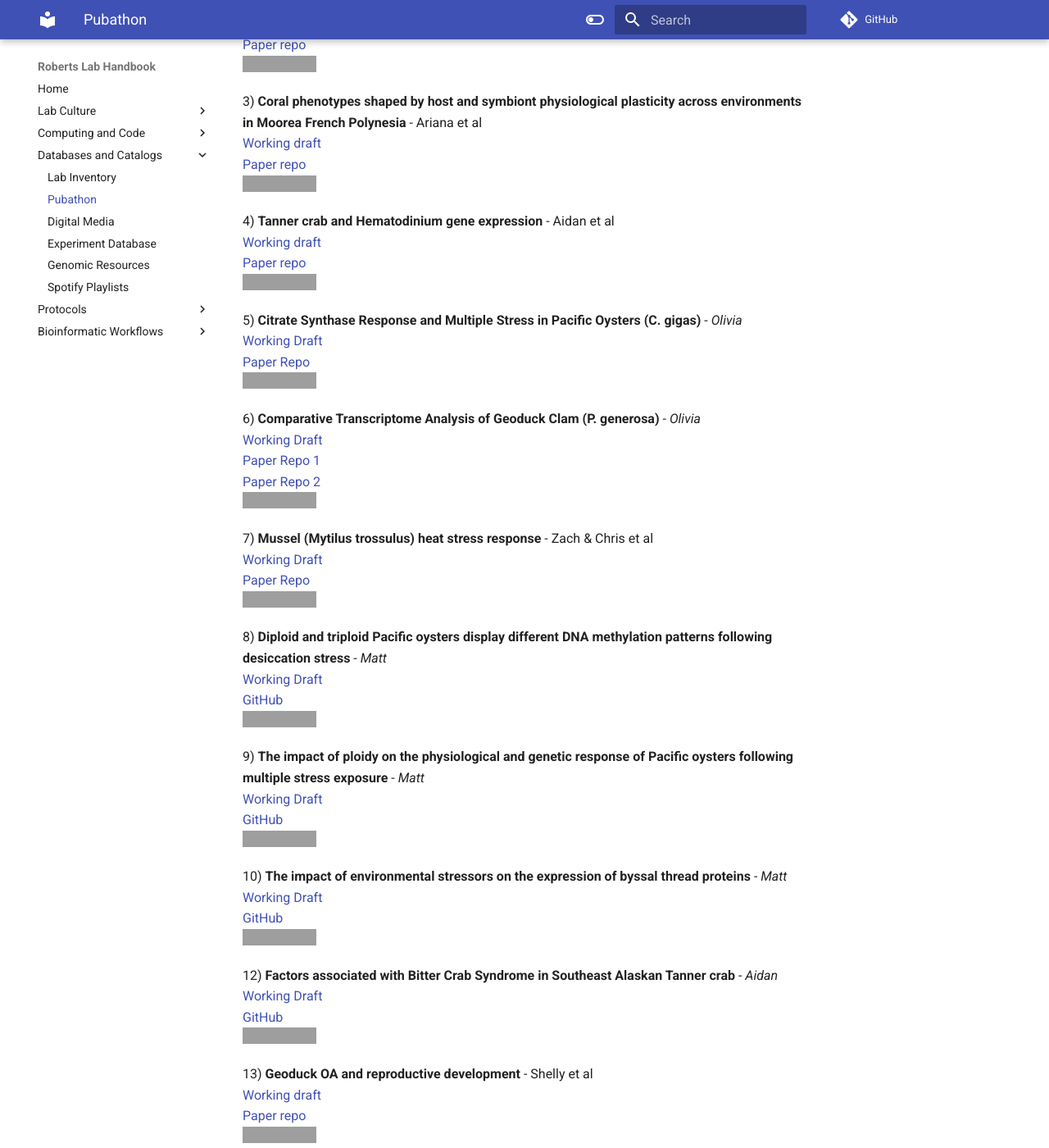
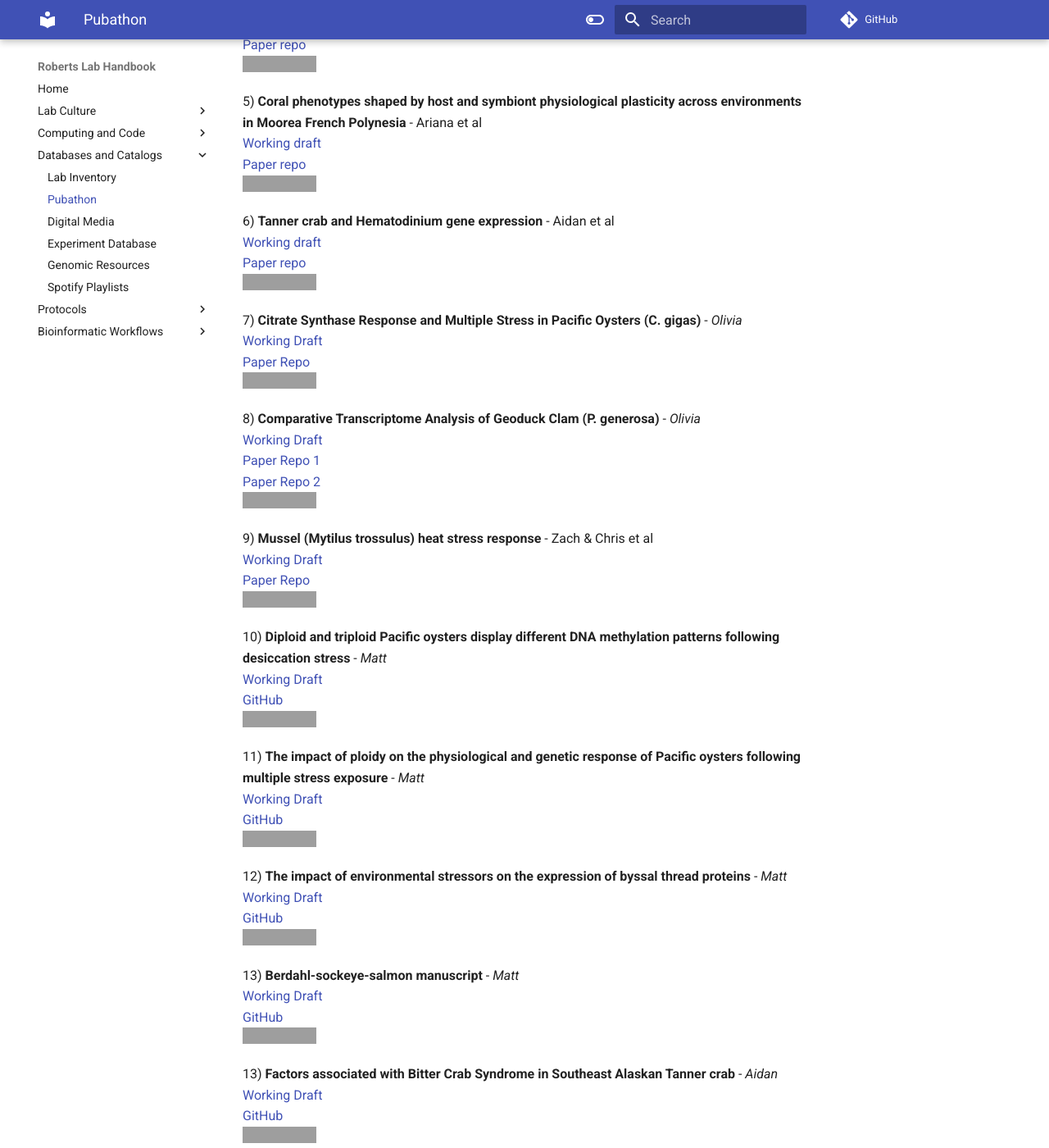
Before and after one commit to RobertsLab/resources, an MkDocs documentation site: the page built from docs/Pubathon.md, in a window 1280 px wide and 1400 px high, scrolled down 1021 px. Shown: the whole window at 82% size. Built offline with MkDocs 1.6.1 and Material for MkDocs 9.7.7, drawn with Linux system fonts in a browser that asks for light colours; comment, search, counter and statistics services are not loaded; grey boxes are pictures that could not be loaded.

Commit message:
add Berdahl-sockeye-salmon mansucript

```diff
--- a/docs/Pubathon.md
+++ b/docs/Pubathon.md
@@ -5,77 +5,80 @@
 
 <iframe width="682" height="422" seamless frameborder="0" scrolling="no" src="https://docs.google.com/spreadsheets/d/e/2PACX-1vQ3k1Br4DkiJyzH2nou51H-nORE9dVCgiwjD_nchL4CCsWcFBwSB-I562XG0ns2p32IROzNZ_PSFIqO/pubchart?oid=1185787774&amp;format=interactive"></iframe>
 
-11) **Proteomic response of early juvenile Pacific Oysters to temperature** - _Grac et al_
+1) **Proteomic response of early juvenile Pacific Oysters to temperature** - _Grac et al_
 [Working Draft](https://docs.google.com/document/d/1OaYNzlOJr5QibCYt8--GMNGvXlzHPR9_daCkNUVkj-U/edit)
 [GitHub](https://github.com/grace-ac/paper-pacific.oyster-larvae)
 ![status](https://img.shields.io/badge/pub--a--thon%20status-ACCEPTED!!-blue.svg)
 Journal: PeerJ
 
-16) **Geoduck Env Memory Genome Paper** - Hollie and Shelly et al
+2) **Geoduck Env Memory Genome Paper** - Hollie and Shelly et al
 [Working draft](https://docs.google.com/document/d/10Wmr_ceODWreZfS8WPekvoBwD2xEqlq28iSitapHTHA/edit)
 [OSF](https://osf.io/yem8n/)
 [GitHub](https://github.com/hputnam/Geoduck_Meth)
 ![status](https://img.shields.io/badge/pub--a--thon%20status-submitted-green.svg)
 
-1) **Coral nutritional exchange across ontogeny** - Ariana et al
+3) **Coral nutritional exchange across ontogeny** - Ariana et al
 [Working draft](https://docs.google.com/document/d/10Wmr_ceODWreZfS8WPekvoBwD2xEqlq28iSitapHTHA/edit)
 [Paper repo](https://github.com/AHuffmyer/EarlyLifeHistory_Energetics)
 ![status](https://img.shields.io/badge/pub--a--thon%20status-in%20progress-orange.svg)
 
-2) **Coral nutritional exchange in larvae under thermal stress** - Ariana et al
+4) **Coral nutritional exchange in larvae under thermal stress** - Ariana et al
 [Working draft](https://docs.google.com/document/d/1D-iMattGZxOVxhnQd1ib1ML0I_Vqoy7jkGPfxmmNd_8/edit)
 [Paper repo](https://github.com/AHuffmyer/SymbioticIntegration)
 ![status](https://img.shields.io/badge/pub--a--thon%20status-in%20progress-orange.svg)
 
-3) **Coral phenotypes shaped by host and symbiont physiological plasticity across environments in Moorea French Polynesia** - Ariana et al
+5) **Coral phenotypes shaped by host and symbiont physiological plasticity across environments in Moorea French Polynesia** - Ariana et al
 [Working draft](https://docs.google.com/document/d/1gBrDypEwR4ont16BX5hCv0N3kpMmFW-lJlT0PVaHvEM/edit)
 [Paper repo](https://github.com/urol-e5/timeseries)
 ![status](https://img.shields.io/badge/pub--a--thon%20status-in%20progress-orange.svg)
 
-4) **Tanner crab and Hematodinium gene expression** - Aidan et al
+6) **Tanner crab and Hematodinium gene expression** - Aidan et al
 [Working draft](https://docs.google.com/document/d/1hZ9gT6gd8aDRjrE9_JgY31TPvRKGyjTerdN2aebXrT8/edit)
 [Paper repo](https://github.com/afcoyle/hemat_bairdi_transcriptome)
 ![status](https://img.shields.io/badge/pub--a--thon%20status-in%20progress-orange.svg)
 
-5) **Citrate Synthase Response and Multiple Stress in Pacific Oysters (C. gigas)** - _Olivia_
+7) **Citrate Synthase Response and Multiple Stress in Pacific Oysters (C. gigas)** - _Olivia_
 [Working Draft](https://docs.google.com/document/d/1fbFR6rQdQiAYQkFlttQ_jnVntgv40YrUGGV0BgP78BI/edit)
 [Paper Repo](https://github.com/mattgeorgephd/NOPP-gigas-ploidy-temp/tree/main/202107_EXP2/citrate_synthase) </br>
 ![status](https://img.shields.io/badge/pub--a--thon%20status-early%20draft-yellow.svg)
 
-6) **Comparative Transcriptome Analysis of Geoduck Clam (P. generosa)** - _Olivia_
+8) **Comparative Transcriptome Analysis of Geoduck Clam (P. generosa)** - _Olivia_
 [Working Draft](https://docs.google.com/document/d/1YqGZNaGJxnlBQapLIxCF238DA-mGo6S1Tc7uBbWqN0o/edit) </br>
 [Paper Repo 1](https://github.com/ocattau/pgenreosa_shared_raven) </br>
 [Paper Repo 2](https://github.com/ocattau/code-for-Pgenerosa) </br>
 ![status](https://img.shields.io/badge/pub--a--thon%20status-in%20progress-orange.svg)
 
-7) **Mussel (Mytilus trossulus) heat stress response** - Zach & Chris et al
+9) **Mussel (Mytilus trossulus) heat stress response** - Zach & Chris et al
 [Working Draft](https://docs.google.com/document/d/10QEJBxxuIshe86aFV_8EuL5WKzX9SvJT_2HosNxuZqQ/edit?usp=sharing)
 [Paper Repo](https://github.com/afcoyle/fish541_lab) </br>
 ![status](https://img.shields.io/badge/pub--a--thon%20status-in%20progress-orange.svg)
 
-8) **Diploid and triploid Pacific oysters display different DNA methylation patterns following desiccation stress**  - _Matt_
+10) **Diploid and triploid Pacific oysters display different DNA methylation patterns following desiccation stress**  - _Matt_
 [Working Draft](https://docs.google.com/document/d/17mcGDI-TWmU4vgBXmiXmeofe4qEuFH5inBKBHhG9tzg/edit?usp=sharing)
 [GitHub](https://github.com/mattgeorgephd/project-gigas_ploidy) </br>
 ![status](https://img.shields.io/badge/pub--a--thon%20status-early%20draft-yellow.svg)
 
-9) **The impact of ploidy on the physiological and genetic response of Pacific oysters following multiple stress exposure**  - _Matt_
+11) **The impact of ploidy on the physiological and genetic response of Pacific oysters following multiple stress exposure**  - _Matt_
 [Working Draft](https://docs.google.com/document/d/1XM3lNTzLySROcJbUl2UZN-uC9SWQNTkhkTfVNU8qeDs/edit?usp=sharing)
 [GitHub](https://github.com/mattgeorgephd/NOPP-gigas-ploidy-temp) </br>
 ![status](https://img.shields.io/badge/pub--a--thon%20status-early%20draft-yellow.svg)
 
-10) **The impact of environmental stressors on the expression of byssal thread proteins**  - _Matt_
+12) **The impact of environmental stressors on the expression of byssal thread proteins**  - _Matt_
 [Working Draft](https://docs.google.com/document/d/1fKfDU4gHPdMy9xejUA5pZ6YY2HVzsiGSGo7uFVgDln4/edit?usp=sharing)
 [GitHub](https://github.com/mattgeorgephd/PSMFC-mytilus-byssus-pilot) </br>
 ![status](https://img.shields.io/badge/pub--a--thon%20status-early%20draft-yellow.svg)
 
+13) **Berdahl-sockeye-salmon manuscript**  - _Matt_
+[Working Draft](https://docs.google.com/document/d/19xcEKJfSdz6b7KGZAEr76w9NrCF5RPQ99FFtRt-G-wI/edit?usp=sharing)
+[GitHub](https://github.com/mattgeorgephd/Berdahl-sockeye-salmon) </br>
+![status](https://img.shields.io/badge/pub--a--thon%20status-early%20draft-yellow.svg)
 
-
-12) **Factors associated with Bitter Crab Syndrome in Southeast Alaskan Tanner crab**  - _Aidan_
+13) **Factors associated with Bitter Crab Syndrome in Southeast Alaskan Tanner crab**  - _Aidan_
 [Working Draft](https://docs.google.com/document/d/1N-HoxKCsHHYaGQHoWrwu3876ayRmOrbE6ZIWQ4Hc79c/edit?usp=sharing)
 [GitHub](https://github.com/afcoyle/hemat_modeling) </br>
 ![status](https://img.shields.io/badge/pub--a--thon%20status-early%20draft-yellow.svg)
 
-13) **Geoduck OA and reproductive development** - Shelly et al
+14) **Geoduck OA and reproductive development** - Shelly et al
 [Working draft](https://docs.google.com/document/d/1YRoMQprj-cUQzBWzJ9lwSXrLbU3UYlutvDPb2QNlcMQ/edit)
 [Paper repo](https://github.com/shellytrigg/paper-GeoduckReproDev_pH)
 ![status](https://img.shields.io/badge/pub--a--thon%20status-in%20progress-orange.svg)
```
